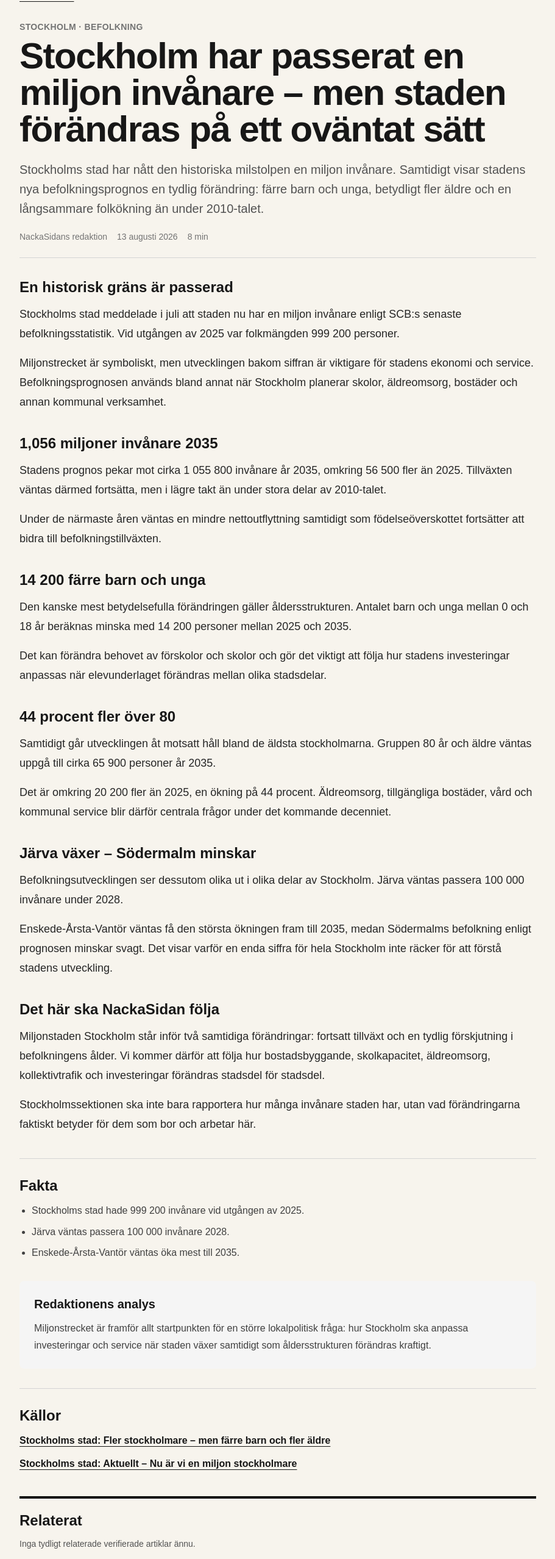
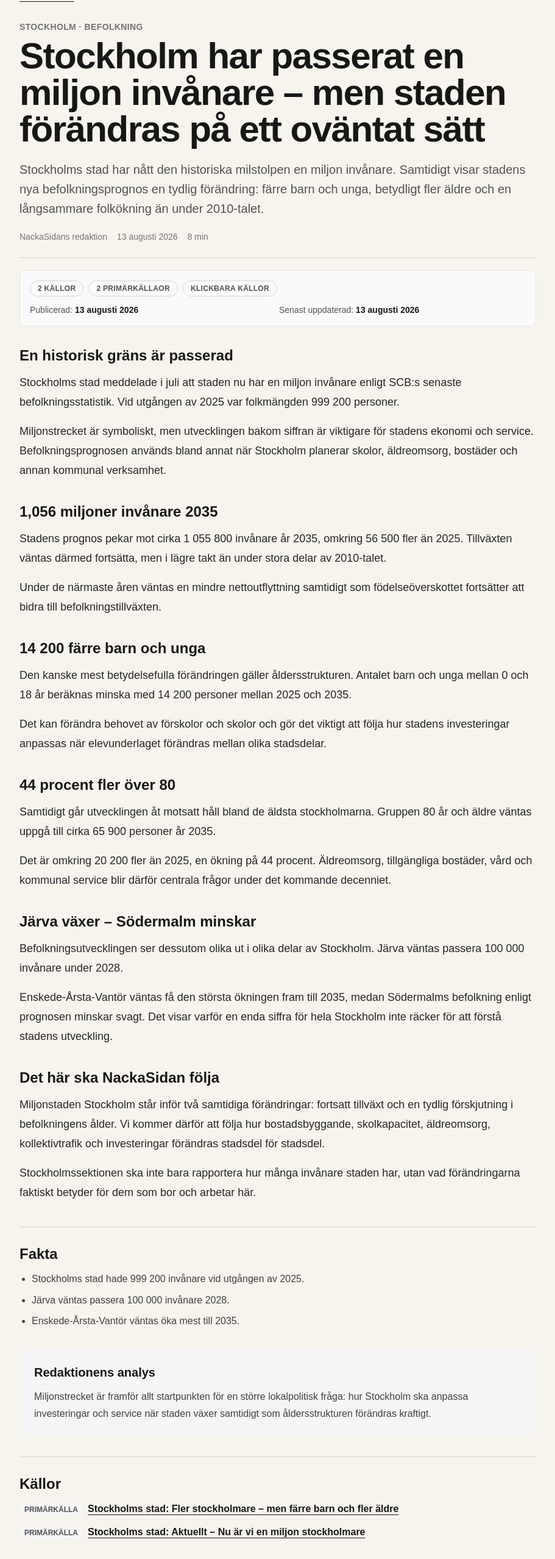
Before and after one commit to Djurgarden2019/NackaSidan-2026, a Next.js app: page /stockholm/artikel/stockholm-en-miljon-invanare-2026 in a window 1280 px wide. Shown: the part 241-2797 px from the top of the page at 61% size, without its empty margins (184-1095 px from the left). Built offline with nearby package versions, Linux system fonts and the light colour scheme.

Commit message:
Main 195: wire Stockholm trust bar into article pages

```diff
--- a/app/stockholm/artikel/[slug]/page.tsx
+++ b/app/stockholm/artikel/[slug]/page.tsx
@@ -1,5 +1,6 @@
 import { notFound } from 'next/navigation';
 import Link from 'next/link';
+import StockholmTrustBar from '../../StockholmTrustBar';
 import { stockholmArticles163 } from '../../../../content/stockholmArticles163';
 import { relatedStockholm189, stockholmRelatedRules189 } from '../../../../content/stockholmRelated189';
 
@@ -22,10 +23,11 @@ export default async function StockholmArticlePage({ params }: { params: Promise
         <h1 className="mt-2 text-4xl font-black leading-tight tracking-tight sm:text-6xl">{article.title}</h1>
         <p className="mt-5 text-xl leading-8 text-neutral-600">{article.intro}</p>
         <div className="mt-5 flex flex-wrap gap-4 border-b border-neutral-300 pb-6 text-sm text-neutral-500"><span>{article.author}</span><span>{article.published}</span><span>{article.readingTime}</span></div>
+        <StockholmTrustBar published={article.published} updated={article.updated} sources={article.sources} />
         <div className="mt-8 space-y-9">{article.body.map((section) => <section key={section.heading ?? section.paragraphs[0]}>{section.heading && <h2 className="text-2xl font-black">{section.heading}</h2>}<div className="mt-3 space-y-4 text-lg leading-8 text-neutral-800">{section.paragraphs.map((paragraph) => <p key={paragraph}>{paragraph}</p>)}</div></section>)}</div>
         <section className="mt-10 border-t border-neutral-300 pt-7"><h2 className="text-2xl font-black">Fakta</h2><ul className="mt-3 list-disc space-y-2 pl-5 text-neutral-700">{article.facts.map((fact) => <li key={fact}>{fact}</li>)}</ul></section>
         <section className="mt-8 rounded-lg bg-neutral-100 p-6"><h2 className="text-xl font-black">Redaktionens analys</h2><p className="mt-3 leading-7 text-neutral-700">{article.analysis}</p></section>
-        <section className="mt-8 border-t border-neutral-300 pt-7"><h2 className="text-2xl font-black">Källor</h2><ul className="mt-3 space-y-3">{article.sources.map((source) => <li key={source.label}>{source.url ? <a className="font-semibold underline underline-offset-4" href={source.url} target="_blank" rel="noreferrer">{source.label}</a> : source.label}</li>)}</ul></section>
+        <section className="mt-8 border-t border-neutral-300 pt-7"><h2 className="text-2xl font-black">Källor</h2><ul className="mt-3 space-y-3">{article.sources.map((source) => <li key={source.label}><span className="mr-2 rounded-full bg-neutral-100 px-2 py-1 text-xs font-bold uppercase text-neutral-600">{source.type}</span>{source.url ? <a className="font-semibold underline underline-offset-4" href={source.url} target="_blank" rel="noreferrer">{source.label}</a> : source.label}</li>)}</ul></section>
         <section className="mt-10 border-t-4 border-neutral-950 pt-5"><h2 className="text-2xl font-black">{stockholmRelatedRules189.title}</h2>{related.length === 0 ? <p className="mt-3 text-sm text-neutral-600">Inga tydligt relaterade verifierade artiklar ännu.</p> : <div className="mt-4 grid gap-4 sm:grid-cols-2">{related.map((item) => item && <Link key={item.slug} href={`/stockholm/artikel/${item.slug}`} className="rounded-lg border border-neutral-200 p-4 hover:border-neutral-500"><div className="text-xs font-bold uppercase text-neutral-500">{item.section}</div><div className="mt-1 font-black leading-snug">{item.teaserTitle ?? item.title}</div><p className="mt-2 text-sm text-neutral-600">{item.teaserSummary ?? item.intro}</p></Link>)}</div>}</section>
       </article>
     </main>
```
